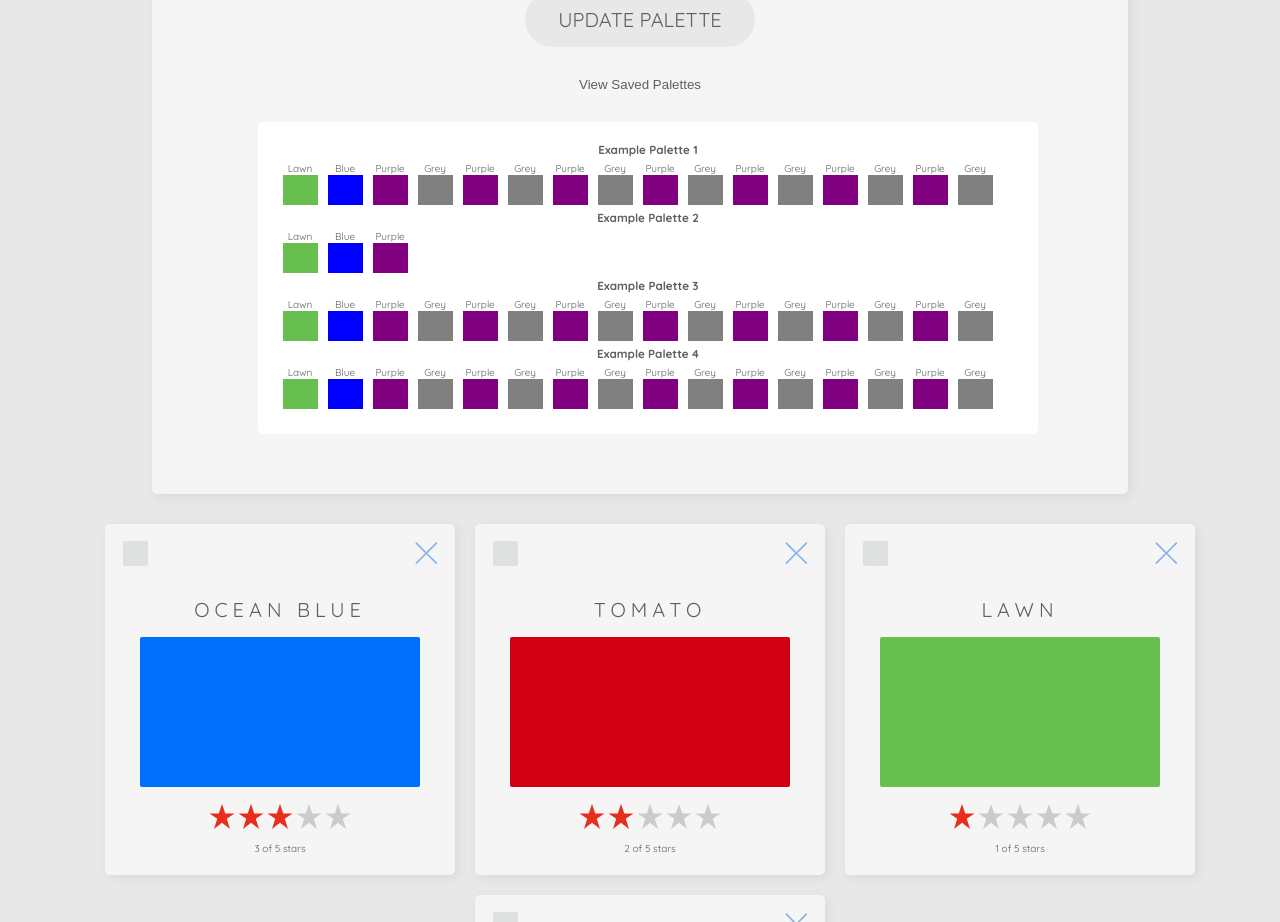
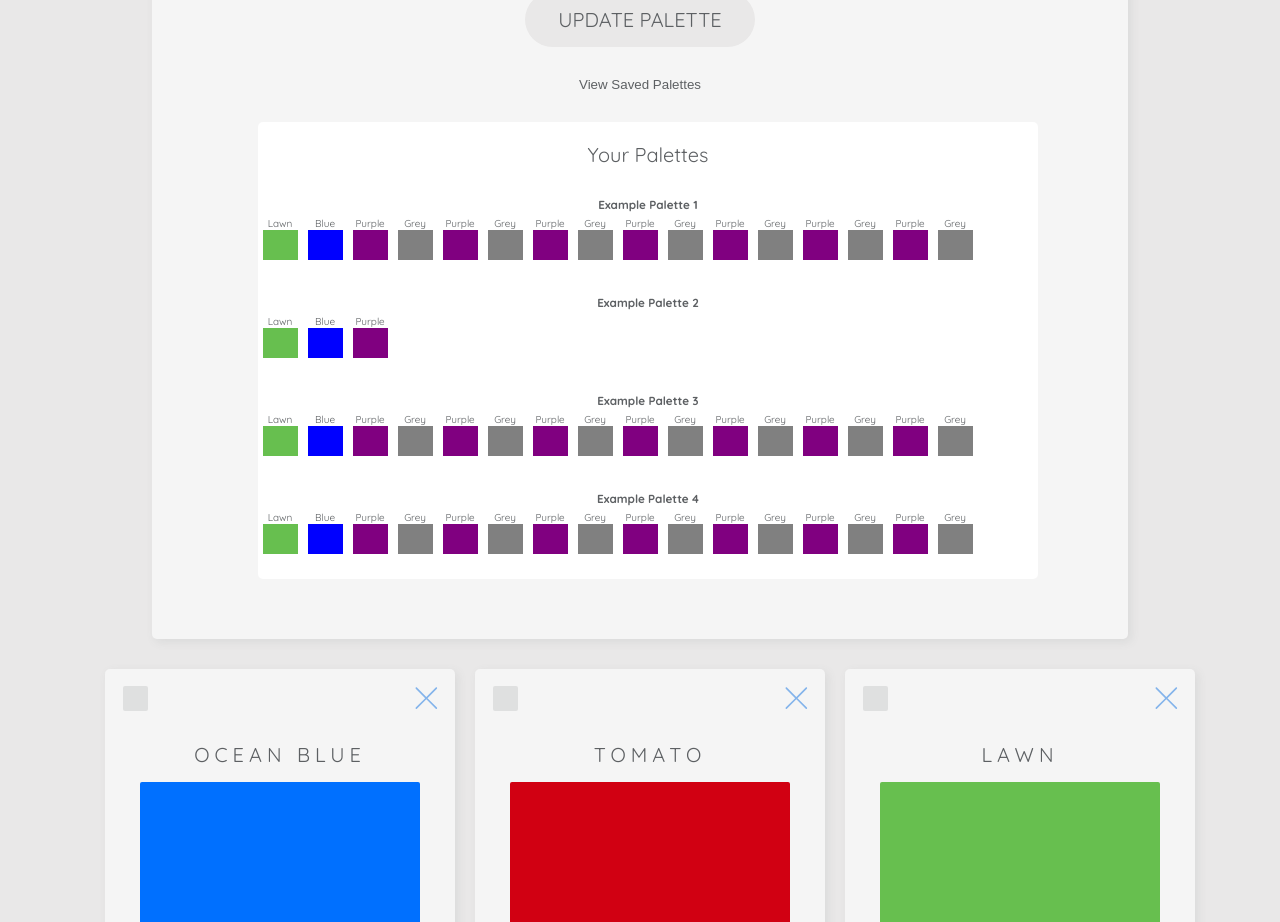
Before and after one commit to Mikaelia/color-collector, a React (Create React App) app: page / in a window 1280 px wide. Shown: the part 840-1762 px from the top of the page. Built offline with nearby package versions, Linux system fonts and the light colour scheme.

Commit message:
palette container sizing

```diff
--- a/src/components/ui/Palette.js
+++ b/src/components/ui/Palette.js
@@ -2,7 +2,7 @@ import React from "react";
 
 const Pallet = ({ name, colors }) => (
   <div className="palette__container">
-    <h3 className="palette__name ">{name}</h3>
+    <h3 className="palette__name u-mt-md">{name}</h3>
     <div className="palette__colors-container">
       {colors.map(color => (
         <div key={`p-${color.id}`} className="palette-color__container">
--- a/src/components/ui/PaletteList.js
+++ b/src/components/ui/PaletteList.js
@@ -3,6 +3,7 @@ import Palette from "./Palette";
 
 const PaletteList = ({ palettes = [] }) => (
   <div className="palette-view__container">
+    <h2 className="heading-sm fw-med">Your Palettes</h2>
     {palettes.length === 0 ? (
       <p className="palette-view__empty-message">
         No Palettes Saved. Get collecting!
--- a/src/stylesheets/components/_palette-view.scss
+++ b/src/stylesheets/components/_palette-view.scss
@@ -5,8 +5,9 @@
         transform: translateX(8px);
         border-radius: $border-radius;
         width: 80%;
+        text-align: center;
 
-        padding: 2rem;
+        padding: 2rem 0;
         background: white;
 
         display: flex;
@@ -24,7 +25,6 @@
         display: flex;
         flex-direction: column;
         width: 100%;
-
     }
 
     &__name {
```
